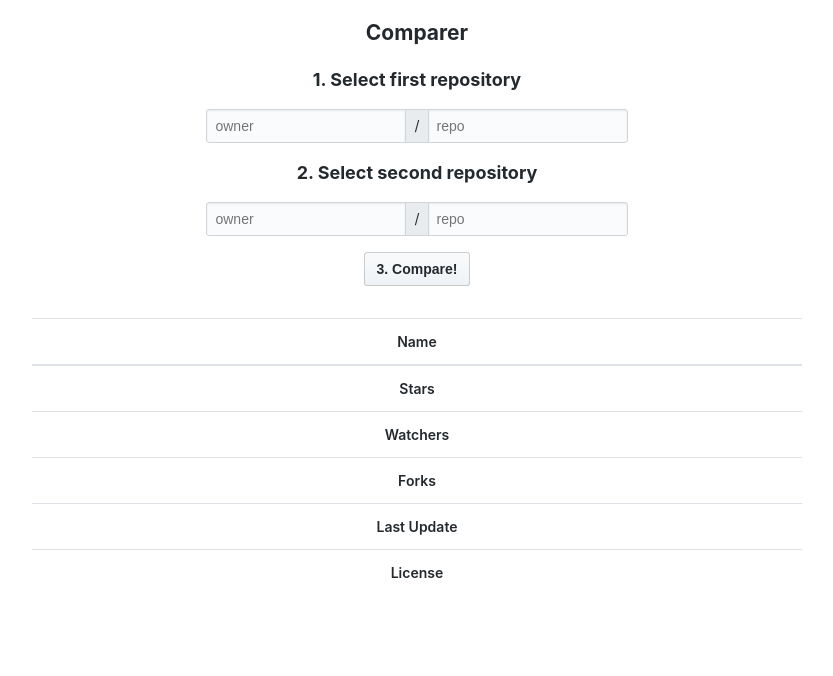
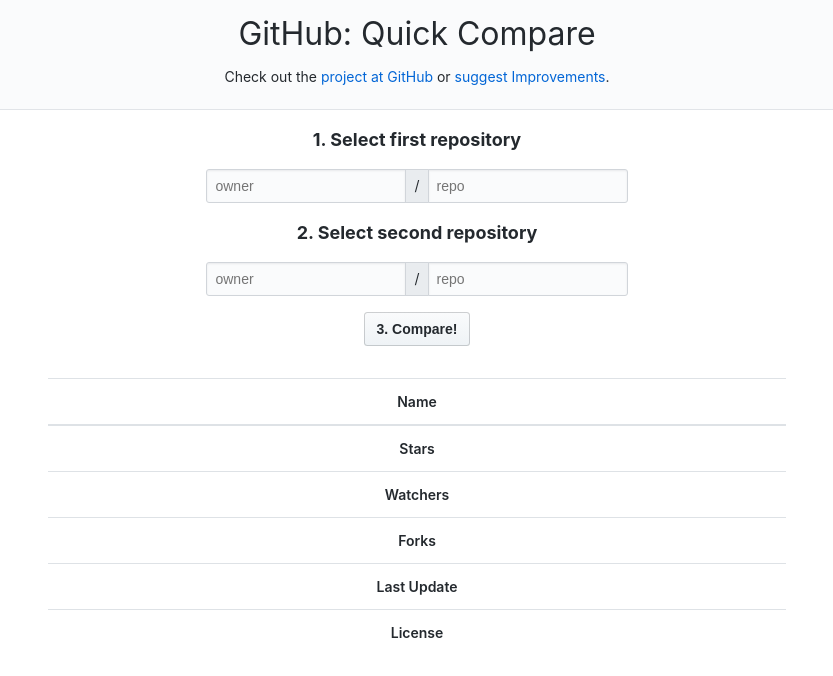
Before and after one commit to zlypher/github-quick-compare, a React (Create React App) app: page / in a window 1280 px wide. Shown: the top 676 px of the page, without its empty margins (223-1056 px from the left). Built offline with nearby package versions, Linux system fonts and the light colour scheme; the HTML template or start-up script is replaced by a standard one.

Commit message:
Extract PageHeader into separate component and add layout similar to GitHub

```diff
--- a/src/App.css
+++ b/src/App.css
@@ -1,4 +1,3 @@
 .App {
   text-align: center;
-  padding: 0 16px;
 }
--- a/src/App.js
+++ b/src/App.js
@@ -1,5 +1,6 @@
 import React, { Component } from 'react';
 import './App.css';
+import { PageHeader } from './components/PageHeader';
 import { Comparer } from './components/Comparer';
 
 const getOwnerRepo = (id) => {
@@ -33,6 +34,7 @@
 
     return (
       <div className="App">
+        <PageHeader />
         <Comparer first={first} second={second} />
       </div>
     );
--- a/src/components/Comparer.css
+++ b/src/components/Comparer.css
@@ -1,5 +1,6 @@
 .comparer {
   margin: 0 auto;
+  padding: 0 16px;
   max-width: 800px;
 }
 
--- a/src/components/Comparer.js
+++ b/src/components/Comparer.js
@@ -59,7 +59,6 @@
 
     return (
       <section className="comparer">
-        <h1>Comparer</h1>
         <div className="comparer__input">
           <h2>1. Select first repository</h2>
           <RepositoryFetcher owner={input.first.owner} repo={input.first.repo} onChange={this.onFetcherChange("first")} />
--- /dev/null
+++ b/src/components/PageHeader.css
@@ -0,0 +1,5 @@
+.pageheader {
+  padding: 16px 16px 8px;
+  background-color: #fafbfc;
+  border-bottom: 1px solid #e1e4e8;
+}
--- /dev/null
+++ b/src/components/PageHeader.js
@@ -0,0 +1,11 @@
+import React from "react";
+import './PageHeader.css';
+
+export const PageHeader = () => {
+  return (
+    <header className="pageheader">
+      <h1>GitHub: Quick Compare</h1>
+      <p>Check out the <a href="https://github.com/zlypher/github-quick-compare" target="_blank" rel="noopener noreferrer">project at GitHub</a> or <a href="https://github.com/zlypher/github-quick-compare/issues" target="_blank" rel="noopener noreferrer">suggest Improvements</a>.</p>
+    </header>
+  );
+};
--- a/src/index.css
+++ b/src/index.css
@@ -17,6 +17,13 @@
   padding: 0 15px;
 }
 
+h1 {
+  font-size: 32px;
+  font-weight: 400;
+  line-height: 1.125;
+  margin: 0;
+}
+
 h2 {
   font-size: 18px;
   margin: 16px 0;
```
